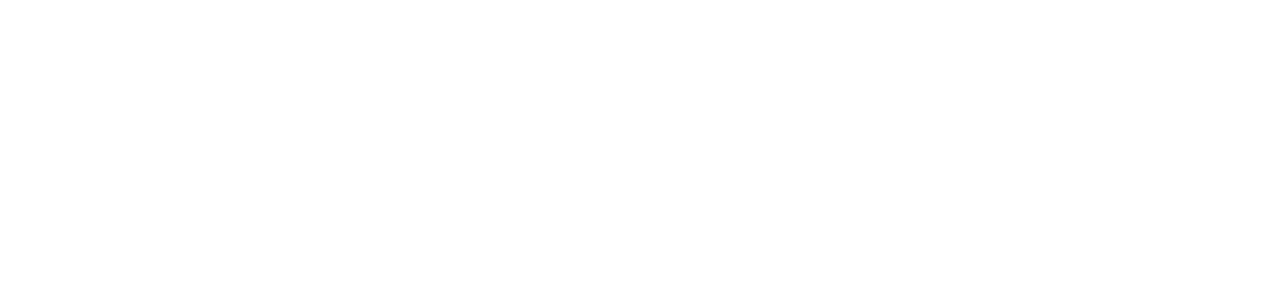
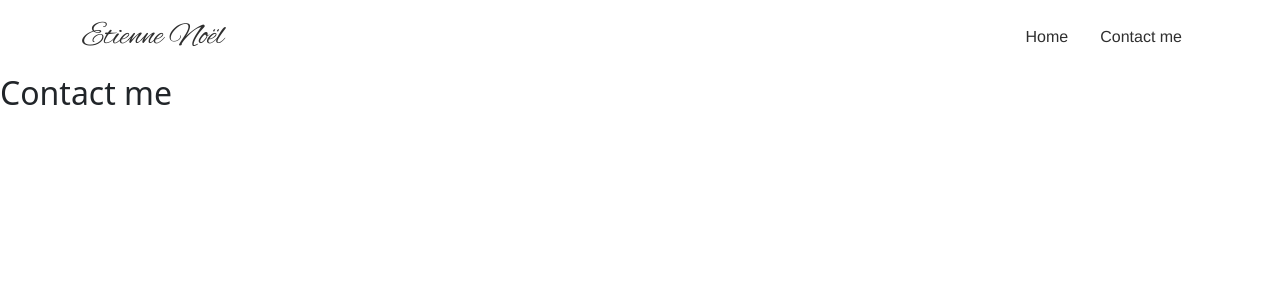
Before and after one commit to etiennenoel/etiennenoel.com, an Angular app in the folder frontend/: page /contact-me in a window 1280 px wide. Before the commit this address led to /. Shown: the top 300 px of the page. Built offline with nearby package versions, Linux system fonts and the light colour scheme.

Commit message:
- Setting up contac-me page.

```diff
--- a/frontend/src/app/app.module.ts
+++ b/frontend/src/app/app.module.ts
@@ -7,6 +7,7 @@
 import {RootComponent} from './components/root/root.component';
 import {AppRoutingModule} from './app.routes';
 import {HomeComponent} from './pages/home/home.component';
+import {ContactMeComponent} from './pages/contact-me/contact-me.component';
 
 @NgModule({
   declarations: [
@@ -16,6 +17,7 @@
 
     // Pages
     HomeComponent,
+    ContactMeComponent,
   ],
   imports: [
     AppRoutingModule,
--- a/frontend/src/app/app.routes.ts
+++ b/frontend/src/app/app.routes.ts
@@ -3,6 +3,7 @@
 import {RootComponent} from './components/root/root.component';
 import {LayoutComponent} from './components/layout/layout.component';
 import {HomeComponent} from './pages/home/home.component';
+import {ContactMeComponent} from './pages/contact-me/contact-me.component';
 
 export const routes: Routes = [
   {
@@ -12,6 +13,10 @@
       {
         path: "",
         component: HomeComponent,
+      },
+      {
+        path: "contact-me",
+        component: ContactMeComponent,
       },
       {
         path: "",
--- a/frontend/src/app/components/header/header.component.html
+++ b/frontend/src/app/components/header/header.component.html
@@ -2,14 +2,14 @@
   <!-- navigation start -->
   <div class="container">
 
-    <a class="navbar-brand" href="/">Etienne Noël</a>
+    <a class="navbar-brand" routerLink="/">Etienne Noël</a>
 
     <ul class="nav justify-content-end">
       <li class="nav-item">
-        <a class="nav-link active" aria-current="page" href="#">Home</a>
+        <a class="nav-link active" aria-current="page" routerLink="/">Home</a>
       </li>
       <li class="nav-item">
-        <a class="nav-link" href="#">Contact me</a>
+        <a class="nav-link" routerLink="contact-me">Contact me</a>
       </li>
     </ul>
   </div>
--- /dev/null
+++ b/frontend/src/app/pages/contact-me/contact-me.component.html
@@ -0,0 +1,3 @@
+<app-header></app-header>
+
+<h2>Contact me</h2>
```
Also changed, not shown: frontend/src/app/pages/contact-me/contact-me.component.ts (added, +10 -0 lines), frontend/src/app/pages/contact-me/contact-me.component.scss (added), 1 other file (tests, documents, lock files or other folders).
